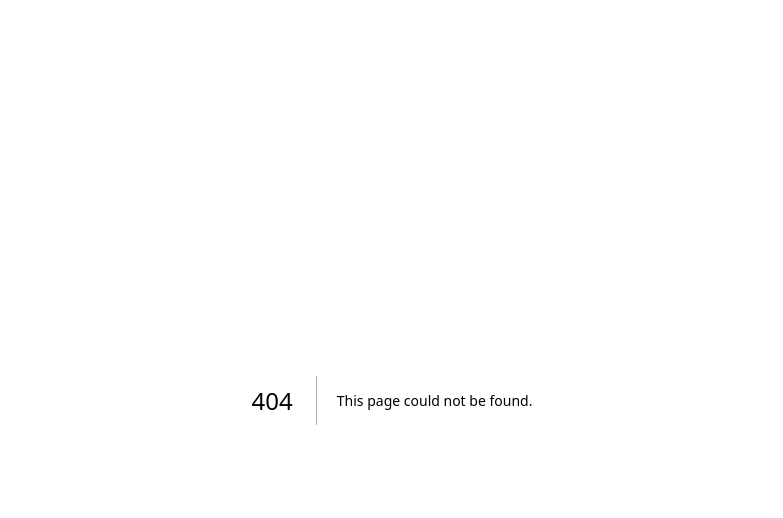
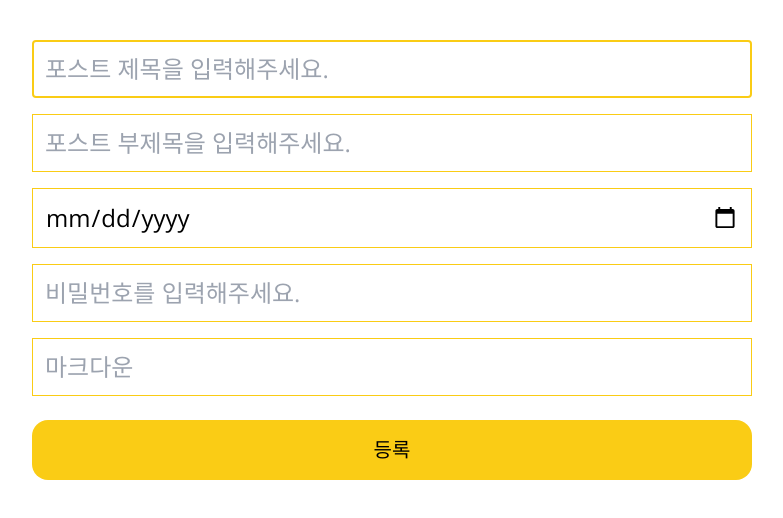
Before and after one commit to M-Sik/siklog, a Next.js app: page /devsik-add-post in a window 1280 px wide. Before the commit this address had no page. Shown: the top 518 px of the page, without its empty margins (248-1031 px from the left). Built offline with nearby package versions, Linux system fonts and the light colour scheme.

Commit message:
[feat] 게시글 등록 api 구현

```diff
--- /dev/null
+++ b/src/app/api/post/route.ts
@@ -0,0 +1,29 @@
+import { NextRequest, NextResponse } from 'next/server';
+import { MongoClient } from 'mongodb';
+
+const uri = process.env.MONGODB_URI as string;
+const client = new MongoClient(uri);
+
+export async function POST(req: NextRequest) {
+  const { title, subtitle, createdAt, pw, markdown } = await req.json();
+
+  if (title === '' || subtitle === '' || createdAt === '' || pw === '' || markdown === '')
+    return new Response('Bad Request', { status: 400 });
+
+  try {
+    await client.connect();
+    console.log('------- DB 커텍트 시작 -------');
+    const db = client.db(process.env.MONGODB_NAME);
+    const collection = db.collection('posts');
+    const result = await collection.insertOne({ title, subtitle, createdAt, pw, markdown });
+
+    // console.log('faeffa2131231231 => ', result);
+    return NextResponse.json(result, { status: 200 });
+  } catch (error) {
+    console.log(error);
+    return new Response(JSON.stringify(error), { status: 500 });
+  } finally {
+    await client.close();
+    console.log('------- DB 커텍트 종료 -------');
+  }
+}
--- /dev/null
+++ b/src/app/devsik-add-post/page.tsx
@@ -0,0 +1,79 @@
+'use client';
+
+import { addPost } from '@/service/post';
+import React, { FormEvent, useState } from 'react';
+
+export default function AddPostPage() {
+  const [title, setTitle] = useState('');
+  const [subtitle, setSubTitle] = useState('');
+  const [creatdAt, setCreatdAt] = useState('');
+  const [pw, setPw] = useState('');
+  const [markdown, setMarkdown] = useState('');
+
+  const handleSubmit = (e: FormEvent) => {
+    e.preventDefault();
+    console.log(title, subtitle, creatdAt, pw, markdown);
+    addPost(title, subtitle, creatdAt, pw, markdown)
+      .then((res) => console.log('성공 => ', res))
+      .catch((err) => console.log('여기로오면 레전드 => ', err));
+    resetInputs();
+  };
+  const resetInputs = () => {
+    setTitle('');
+    setSubTitle('');
+    setCreatdAt('');
+    setPw('');
+    setMarkdown('');
+  };
+
+  return (
+    <section className="mt-6">
+      <form onSubmit={handleSubmit}>
+        <input
+          type="text"
+          placeholder="포스트 제목을 입력해주세요."
+          value={title}
+          onChange={(e) => setTitle(e.target.value)}
+          className={inputStyle}
+          autoFocus
+          required
+        />
+        <input
+          type="text"
+          placeholder="포스트 부제목을 입력해주세요."
+          value={subtitle}
+          onChange={(e) => setSubTitle(e.target.value)}
+          className={inputStyle}
+          required
+        />
+        <input
+          type="date"
+          placeholder="날짜를 입력해주세요."
+          value={creatdAt}
+          onChange={(e) => setCreatdAt(e.target.value)}
+          className={inputStyle}
+          required
+        />
+        <input
+          type="text"
+          placeholder="비밀번호를 입력해주세요."
+          value={pw}
+          onChange={(e) => setPw(e.target.value)}
+          className={inputStyle}
+          required
+        />
+        <input
+          type="text"
+          placeholder="마크다운"
+          value={markdown}
+          onChange={(e) => setMarkdown(e.target.value)}
+          className={inputStyle}
+          required
+        />
+        <button className="bg-yellow-400 w-full mt-6 py-4 text-xl rounded-2xl">등록</button>
+      </form>
+    </section>
+  );
+}
+
+const inputStyle = 'w-full text-2xl p-3 border border-yellow-400 outline-yellow-400 mt-4';
--- a/src/app/layout.tsx
+++ b/src/app/layout.tsx
@@ -12,7 +12,7 @@ export default function RootLayout({ children }: { children: React.ReactNode })
   return (
     <html lang="ko" className={openSans.className}>
       <body className="h-full">
-        <main>{children}</main>
+        <main className="max-w-screen-md px-6 mx-auto">{children}</main>
       </body>
     </html>
   );
--- /dev/null
+++ b/src/service/post.ts
@@ -0,0 +1,20 @@
+export async function addPost(
+  title: string,
+  subtitle: string,
+  createdAt: string,
+  pw: string,
+  markdown: string,
+) {
+  const response = await fetch(`${process.env.NEXT_PUBLIC__API_URL}/api/post`, {
+    method: 'POST',
+    body: JSON.stringify({
+      title,
+      subtitle,
+      createdAt,
+      pw,
+      markdown,
+    }),
+  });
+  const data = await response.json();
+  return data;
+}
```
